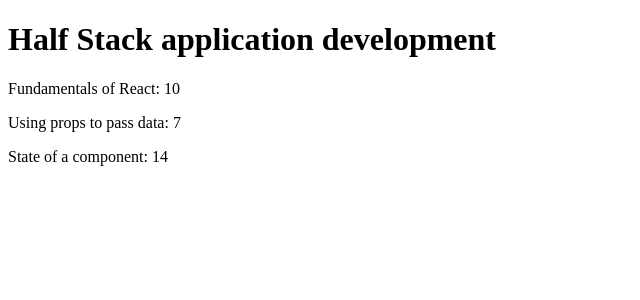
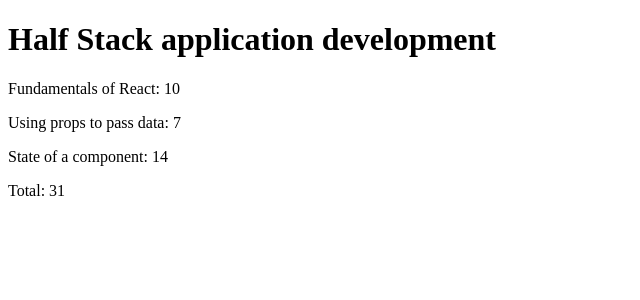
Before and after one commit to sandraEstlo/full_stack_open, a React (Vite) app in the folder Part1/unicafe/: page / in a window 1280 px wide. Shown: the top 300 px of the page, without its empty margins (0-640 px from the left). Built offline with nearby package versions, Linux system fonts and the light colour scheme.

Commit message:
3, 4 and 5 exercices

```diff
--- a/Part1/unicafe/src/App.jsx
+++ b/Part1/unicafe/src/App.jsx
@@ -1,19 +1,21 @@
 import Content from "./Content";
-import Header from "./Header"
+import Header from "./Header";
+import Total from "./Total";
 
 const App = () => {
   const course = 'Half Stack application development'
 
   const parts = [
-    { part: 'Fundamentals of React', exercices: 10 },
-    { part: 'Using props to pass data', exercices: 7 },
-    { part: 'State of a component', exercices: 14 }
+    { name: 'Fundamentals of React',    exercices: 10 },
+    { name: 'Using props to pass data', exercices: 7  },
+    { name: 'State of a component',     exercices: 14 }
   ];
 
   return (
     <div>
       <Header course= {course} />
       <Content parts={parts} />
+      <Total parts={parts} />
     </div>
   )
 }
--- a/Part1/unicafe/src/Content.jsx
+++ b/Part1/unicafe/src/Content.jsx
@@ -1,8 +1,8 @@
 const Content = ({parts}) => {
     return (
         <>
-            {parts.map(p =>
-                <p>{p.part}: {p.exercices}</p>
+            {parts.map(part =>
+                <p>{part.name}: {part.exercices}</p>
             )}
         </>
     )
--- /dev/null
+++ b/Part1/unicafe/src/Total.jsx
@@ -0,0 +1,14 @@
+const Content = ({parts}) => {
+    console.log(parts.exercices)
+    return(
+        <>
+            <p>
+                Total: { parts.map(part => part.exercices)
+                              .reduce((accumulator, currentValue) => accumulator + currentValue, 0)
+                }
+            </p>
+        </>
+    );
+}
+
+export default Content
```
